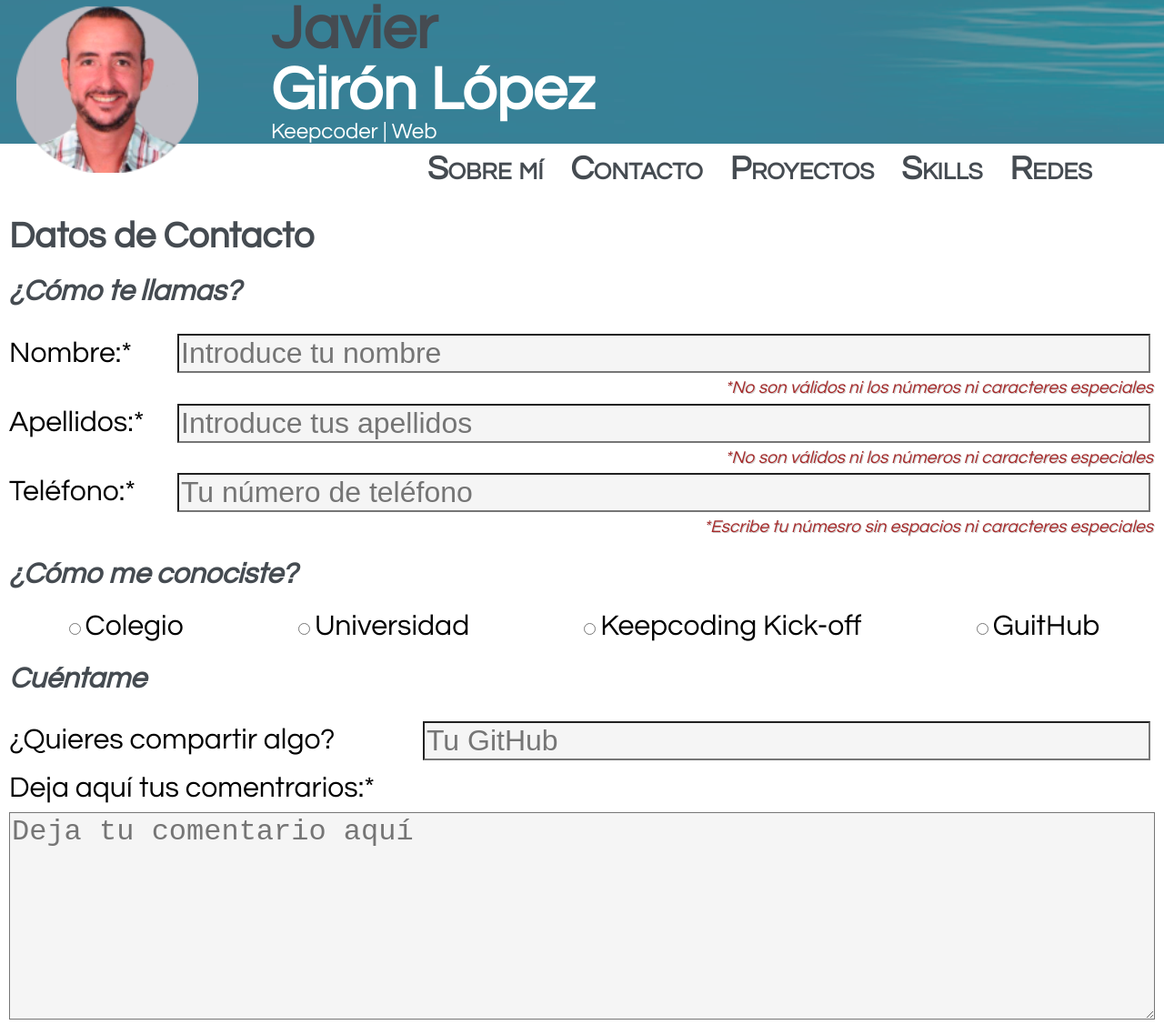
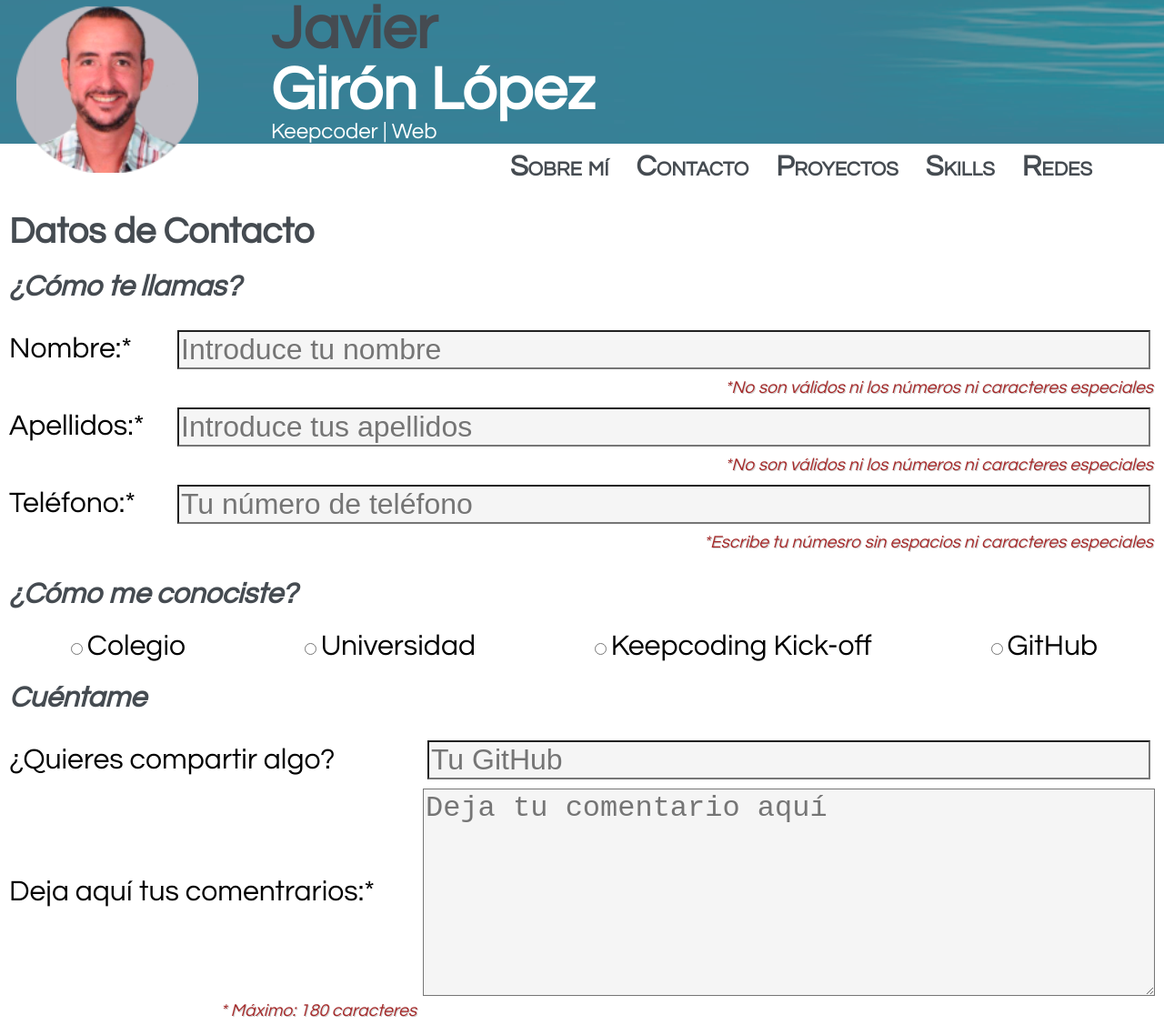
Before and after one commit to Country4979/HTML-CSS, a plain HTML site: page contact.html in a window 1280 px wide. Shown: the part 2-1129 px from the top of the page at 91% size. Drawn offline with Linux system fonts and the light colour scheme.

Commit message:
web version 1.0 final

```diff
--- a/contact.html
+++ b/contact.html
@@ -47,7 +47,7 @@
                 <li class="navbar-item"><a href="404.html" target="_blank" rel class="navbar-item"="noopener noreferrer">Contacto</a></li>
                 <li class="navbar-item"><a href="works.html" target="_blank" rel class="navbar-item"="noopener noreferrer">Proyectos</a></li>
                 <li class="navbar-item"><a href="index.html#skills" target="_blank" rel class="navbar-item"="noopener noreferrer">Skills</a></li>
-                <li class="navbar-item"><a href="index.html#div_footer" target="_blank" rel class="navbar-item"="noopener noreferrer">Redes</a></li>
+                <li class="navbar-item"><a href="#div_footer" target="_blank" rel class="navbar-item"="noopener noreferrer">Redes</a></li>
             </ul>
         </nav>
     </div>
@@ -90,7 +90,7 @@
                                 <input type="radio" name="lugar">Keepcoding Kick-off<br>
                             </div>
                             <div class="radio">
-                                <input type="radio" name="lugar">GuitHub<br>
+                                <input type="radio" name="lugar">GitHub<br>
                             </div>
                         </div>
                     </fieldset>
--- a/css/contact-style.css
+++ b/css/contact-style.css
@@ -3,7 +3,7 @@
 }
 
 input, textarea {
-    background-color: whitesmoke;
+    background-color: rgb(245, 245, 245);
 }
 main {
     margin: 10px;
@@ -35,7 +35,7 @@ input {
     font-style: italic;
     font-size: 1.2ex;
     text-align: right;
-    color: brown;
+    color: rgb(165, 42, 42);
     text-shadow: 1px 1px rgba(0, 0, 0, 0.2);
     padding: 2px;
 }
@@ -59,7 +59,7 @@ input {
 .sobre_ti {
     display: grid;
     grid-template-columns: 1fr;
-    grid-gap: 5px;
+    gap: 5px;
     grid-template-areas:
     "#compartir"
     "#github"
--- a/css/contact-style_media-q.css
+++ b/css/contact-style_media-q.css
@@ -1,62 +1,3 @@
-@media screen and (min-width: 640px) {
-    .como_te_llamas {
-        align-items: center;
-        display: grid;
-        grid-template-columns: 80px 2fr 100px;
-    }
-    #label_name {
-        grid-column: 1/2;
-    }
-    #name {
-        grid-column: 2/3;
-    }
-    #small_name {
-        grid-column: 2/4;
-    }
-    #label_surname {
-        grid-column: 1/2;
-    }
-    #surname {
-        grid-column: 2/3;
-    }
-    #small_surname {
-        grid-column: 2/4
-    }
-    #label_tel {
-        grid-column: 1/2;
-    }
-    #tel {
-        grid-column: 2/3;
-    }
-    #small_tel {
-        grid-column: 2/4
-    }
-    .radios_container {
-        justify-content: space-around;
-    }
-    .sobre_ti {
-        align-items: center;
-        display: grid;
-        grid-template-columns: 230px 2fr;
-        grid-gap: 10px 0px;
-    }
-    #compartir {
-        grid-column: 1/2;
-    }
-    #gitHub {
-        grid-column: 2/3;
-    }
-    #comentarios {
-        grid-column: 1/2;
-    }
-    #textarea {
-        grid-column: 1/3;
-    }
-    #small_comentarios {
-        grid-column: 2/4;
-    }
-}
-
 @media screen and (min-width: 640px) and (max-width: 1008px) {
     #titulo_contacto {
         margin-top: 2%;
@@ -76,7 +17,7 @@
         align-items: center;
         display: grid;
         grid-template-columns: 300px 1fr;
-        grid-gap: 10px 0px;
+        gap: 10px 0px;
     }
     #compartir {
         grid-column: 1/3;
@@ -125,6 +66,5 @@
         align-items: center;
         display: grid;
         grid-template-columns: 450px 1fr;
-        grid-gap: 10px 0px;
     }
 }
--- a/css/error_404.css
+++ b/css/error_404.css
@@ -26,7 +26,7 @@ h1 {
 }
 
 h2, a {
-    color: whitesmoke;
+    color: rgb(245, 245, 245);
     padding-top: 1.2rem;
 }
 
--- a/css/footer.css
+++ b/css/footer.css
@@ -39,7 +39,6 @@ footer {
 }
 
 @media screen and (min-width: 640px) and (max-width: 1008px) {
-
     .footer_navbar-item img, .footer_navbar-item a {
         width: 92%;
     }
--- a/css/nav.css
+++ b/css/nav.css
@@ -7,7 +7,7 @@
     max-width: 200px;
     background: rgba(57, 127, 149, .8);
     font-variant: small-caps;
-    text-shadow: 1px 1px black;
+    text-shadow: 1px 1px #000;
   }
 
   .respmenu input[type="checkbox"], .respmenu .fa-bars, .respmenu .fa-times {
@@ -110,7 +110,7 @@
 
 @media screen and (min-width: 1008px) {
     .list> li > a {
-      font-size: 2.3rem;
+      font-size: 2rem;
     }
     .respmenu {
       justify-content: end;
--- a/css/nav1.css
+++ /dev/null
@@ -1,108 +0,0 @@
-* {
-    box-sizing: border-box;
-}
-
-.resp_menu a {
-    text-decoration: none;
-    color: inherit;
-    display: block;
-    padding: 10px 20px;
-    border-bottom: 2px solid #456789;
-    max-width: 200px;
-    background-color: rgba(57, 127, 149, 0.7);
-    color: whitesmoke;
-    font-weight: bold;
-}
-
-.respmenu input[type="checkbox"], .respmenu .fa-bars, .respmenu .fa-times {
-    position: absolute;
-    box-sizing: border-box;
-    margin: 0;
-    padding: 0;
-    right: 0;
-    top: 0;
-    width: 48px;
-    height: 48px;
-  }
-
-  .respmenu .fa-bars, .respmenu .fa-times {
-    font-size: 48px;
-    pointer-events: none;
-  }
-
-  .respmenu input[type="checkbox"] {
-    opacity: 0;
-  }
-
-  .respmenu {
-    color: whitesmoke;
-    position: relative;
-    background: rgba (57, 127, 149 0.6);
-    min-height: 48px;
-  }
-
-  .respmenu nav {
-    display: none;
-  }
-
-  .respmenu input:checked ~ nav {
-    display: block;
-  }
-
-  .respmenu input:checked ~ .fa-bars {
-    display: none;
-  }
-
-  .respmenu input:not(:checked) ~ .fa-times {
-    display: none;
-  }
-
-
-
-/* MEDIA QUERYS */
-
-@media screen and (min-width: 640px) {
-    .navbar {
-        display: flex;
-        justify-content: center;
-    }
-    .navbar ul{
-        display: flex;
-        justify-content: space-between;
-        align-items: center;
-    }
-    .navbar-item {
-        text-align: center;
-        margin: 5px;
-    }
-    a:link, a:visited, a:active {
-        padding: 0 5px;
-        font-weight: bolder;
-        color: var(--main-titles_color);
-        text-decoration: none;
-    }
-    .list> li >a {
-        transition: color .3s ease-in-out, letter-spacing .3s ease-in-out;
-    }
-    .list> li >a:hover {
-        letter-spacing: 3px;
-        color: rgb(255, 165, 0);
-    }
-}
-
-@media screen and (min-width: 640px) and (max-width: 1007px) {
-    a:link, a:visited, a:hover, a:active {
-        font-size: 20px;
-    }
-
-}
-
-@media screen and (min-width: 640px) {
-    a:link, a:visited, a:hover, a:active {
-        font-size: 2.5rem;
-    }
-    .navbar {
-        justify-content: end;
-        margin-right: 8%;
-    }
-}
--- a/css/progress_bar.css
+++ b/css/progress_bar.css
@@ -1,6 +1,6 @@
 .progress-bar-space {
     min-height: 10px;
-    background-color: lightgrey;
+    background-color: rgb(211, 211, 211);
     border-radius: 25px;
     border: 2px solid rgb(119, 117, 117);
     overflow: hidden;
--- a/css/registro-style.css
+++ b/css/registro-style.css
@@ -49,5 +49,3 @@ h4 {
         max-width: 250px;
     }
 }
-
-}
--- a/css/works-style.css
+++ b/css/works-style.css
@@ -9,7 +9,7 @@ a{
     text-decoration: none;
 }
 
-a, a:hover, a:visited {
+.container a, container a:hover, container a:visited {
     color: #454B51;
 }
 
@@ -22,7 +22,7 @@ a, a:hover, a:visited {
 }
 
 .card {
-    background-color: whitesmoke;
+    background-color: rgb(245, 245, 245);
     min-width: 180px;
     max-width: 350px;
     min-height: 175px;
@@ -56,6 +56,7 @@ picture {
     margin-right: 10px;
     text-align: justify;
     padding-left: 10px;
+    color:rgb(126, 125, 125)
 }
 
 .text h1 {
```
Also changed, not shown: css/home_page-style.css (+7 -5 lines), css/text.css (deleted, +0 -20 lines), works.html (+1 -1 lines), README.md.
